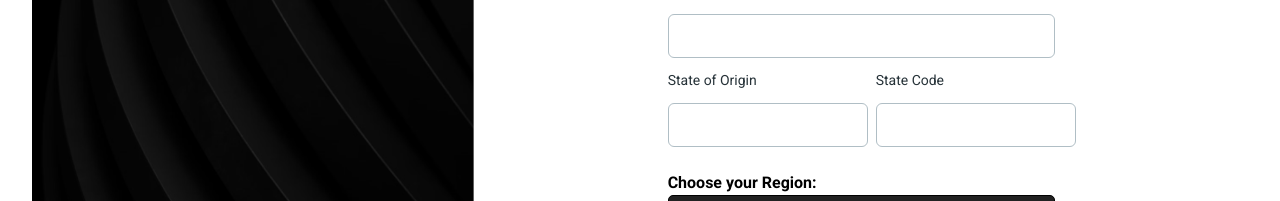
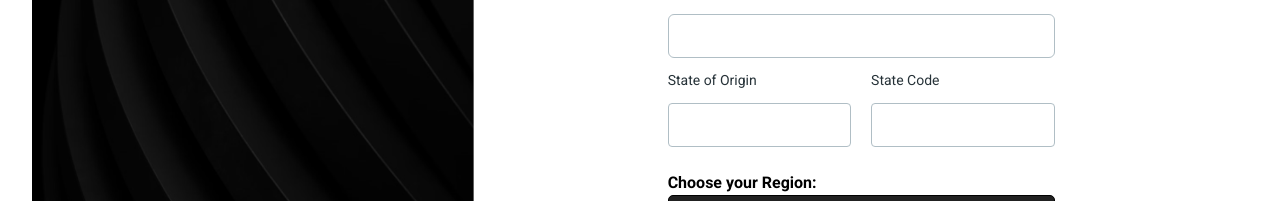
Before and after one commit to sofelaisrael/NCCFIMO, a React (Vite) app: page /sign-up in a window 1280 px wide. Shown: the part 372-573 px from the top of the page. Built offline with nearby package versions, Linux system fonts and the light colour scheme.

Commit message:
Minor Fixes and signup-page

```diff
--- a/index.css
+++ b/index.css
@@ -376,3 +376,7 @@ body {
         font-size: 10px;
     }
 }
+
+.input{
+    display: block;
+}
--- a/src/pages/sign-up.jsx
+++ b/src/pages/sign-up.jsx
@@ -227,32 +227,21 @@ export function SignUp() {
             />
           </div>
 
-          <div className="state flex gap-2 w-full">
-            <div className="mb-1 flex flex-col gap-6">
+          <div className="flex flex-col md:flex-row w-full relative gap-5">
+            <div className="mb-1 flex flex-col gap-6 w-[100%]">
               <Typography variant="small" color="blue-gray" className="-mb-3 font-medium">
                 State of Origin
               </Typography>
-              <Input
-                size="lg"
-                placeholder=""
-                className=" !border-t-blue-gray-200 focus:!border-t-gray-900 inp"
-                labelProps={{
-                  className: "before:content-none after:content-none",
-                }}
-              />
+              <input type="text" className="border rounded h-11 px-3 !border-blue-gray-200 focus:!border-t-gray-900 w-[100%] input"
+ />
+
             </div>
-            <div className="mb-1 flex flex-col gap-6">
+            <div className="mb-1 flex flex-col gap-6 w-[100%]">
               <Typography variant="small" color="blue-gray" className="-mb-3 font-medium">
                 State Code
               </Typography>
-              <Input
-                size="lg"
-                placeholder=""
-                className=" !border-t-blue-gray-200 focus:!border-t-gray-900 inp"
-                labelProps={{
-                  className: "before:content-none after:content-none",
-                }}
-              />
+              <input type="text" className="border rounded h-11 px-3 !border-blue-gray-200 focus:!border-t-gray-900 w-[100%] input"
+ />
             </div>
           </div>
 
```
